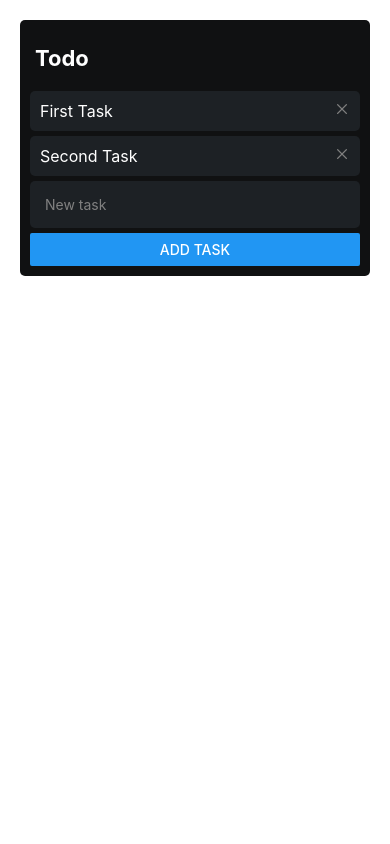
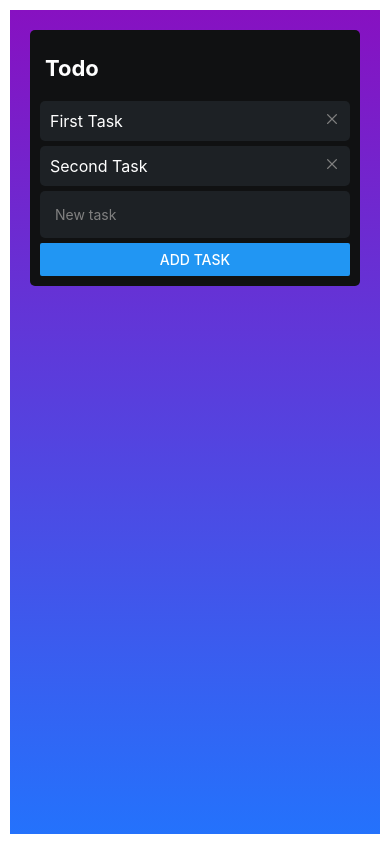
Before and after one commit to lanzCea/Trello, a React Native app in the folder TrelloRealm/: screen / in a window 390 px wide. Built offline with nearby package versions, Linux system fonts and the light colour scheme.

Commit message:
Task Board, linear Gradient

```diff
--- a/TrelloRealm/App.tsx
+++ b/TrelloRealm/App.tsx
@@ -2,16 +2,14 @@ import { StatusBar } from "expo-status-bar";
 import { StyleSheet, Text, View, SafeAreaView } from "react-native";
 import TaskListItem from "./src/components/TaskListItem";
 import TaskList from "./src/components/TaskList";
+import TaskBoard from "./src/components/TaskBoard";
 
 export default function App() {
   return (
-    <SafeAreaView style={styles.container}>
-      <View style={{ padding: 20 }}>
-        <TaskList />
-
-        <StatusBar style="auto" />
-      </View>
-    </SafeAreaView>
+    <View style={styles.container}>
+      <TaskBoard />
+      <StatusBar style="light" />
+    </View>
   );
 }
 
--- a/TrelloRealm/package.json
+++ b/TrelloRealm/package.json
@@ -13,7 +13,8 @@
     "expo-status-bar": "~1.12.1",
     "react": "18.2.0",
     "react-native": "0.74.5",
-    "expo-dev-client": "~4.0.24"
+    "expo-dev-client": "~4.0.24",
+    "expo-linear-gradient": "~13.0.2"
   },
   "devDependencies": {
     "@babel/core": "^7.20.0",
--- /dev/null
+++ b/TrelloRealm/src/components/TaskBoard.tsx
@@ -0,0 +1,23 @@
+import { View, StyleSheet, SafeAreaView } from "react-native";
+import TaskList from "./TaskList";
+import { LinearGradient } from "expo-linear-gradient";
+
+export default function TaskBoard() {
+  return (
+    <View style={{ padding: 20, flex: 1 }}>
+      <LinearGradient
+        // Background Linear Gradient
+        colors={["#8711c1", "#2472fc"]}
+        style={styles.absoluteFill}
+      />
+
+      <SafeAreaView>
+        <TaskList />
+      </SafeAreaView>
+    </View>
+  );
+}
+
+const styles = StyleSheet.create({
+  absoluteFill: { position: "absolute", top: 0, bottom: 0, left: 0, right: 0 },
+});
```
Also changed, not shown: 1 other file (tests, documents, lock files or other folders).
